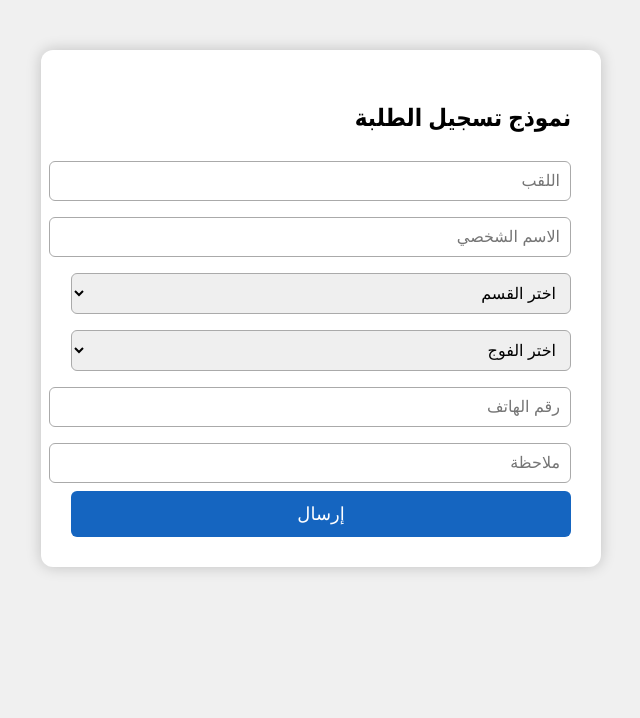
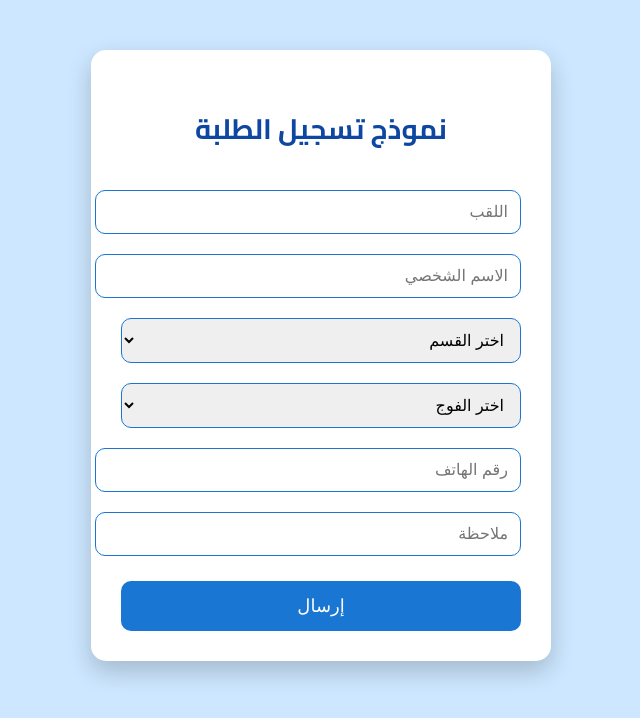
Before and after one commit to hocinebno3131-source/students_app, a Flask app: page / in a window 1280 px wide. Shown: the top 718 px of the page, without its empty margins (319-959 px from the left). Run offline with Flask 3, Linux system fonts and the light colour scheme.

Commit message:
Update form.html

```diff
--- a/templates/form.html
+++ b/templates/form.html
@@ -3,12 +3,63 @@
 <head>
 <meta charset="UTF-8">
 <title>نموذج تسجيل الطلبة</title>
+<link href="https://fonts.googleapis.com/css2?family=Cairo:wght@400;700&display=swap" rel="stylesheet">
 <style>
-        body { font-family: "Segoe UI", Tahoma, Arial; background: #f0f0f0; }
-        .container { max-width: 500px; margin: 50px auto; background: white; padding: 30px; border-radius: 12px; box-shadow: 0 0 15px rgba(0,0,0,0.2); }
-        input, select { width: 100%; padding: 10px; margin: 8px 0; border-radius: 6px; border: 1px solid #aaa; font-size: 16px; }
-        button { width: 100%; padding: 12px; background: #1565c0; color: white; border: none; border-radius: 6px; cursor: pointer; font-size: 18px; }
-        button:hover { background: #0d47a1; }
+    body {
+        font-family: 'Cairo', sans-serif;
+        background: #cce7ff; /* أزرق فاتح */
+        margin: 0;
+        display: flex;
+        justify-content: center;
+        align-items: flex-start;
+        padding-top: 50px;
+    }
+    .container {
+        background: #ffffff;
+        padding: 30px;
+        border-radius: 15px;
+        box-shadow: 0 10px 25px rgba(0,0,0,0.2);
+        width: 400px;
+        text-align: center;
+    }
+    h2 {
+        color: #0d47a1; /* أزرق داكن */
+        margin-bottom: 25px;
+        font-size: 28px;
+    }
+    input, select {
+        width: 100%;
+        padding: 12px;
+        margin: 10px 0;
+        border-radius: 10px;
+        border: 1px solid #1976d2;
+        font-size: 16px;
+        outline: none;
+        transition: 0.3s;
+    }
+    input:focus, select:focus {
+        border-color: #0d47a1;
+        box-shadow: 0 0 8px rgba(13,71,161,0.3);
+    }
+    button {
+        width: 100%;
+        padding: 14px;
+        background: #1976d2;
+        color: white;
+        border: none;
+        border-radius: 10px;
+        font-size: 18px;
+        cursor: pointer;
+        transition: 0.3s;
+        margin-top: 15px;
+    }
+    button:hover {
+        background: #0d47a1;
+        transform: scale(1.03);
+    }
+    option {
+        font-size: 16px;
+    }
 </style>
 </head>
 <body>
@@ -18,7 +69,6 @@
         <input type="text" name="last_name" placeholder="اللقب" required>
         <input type="text" name="first_name" placeholder="الاسم الشخصي" required>
 
-            <!-- القسم -->
         <select name="class" required>
             <option value="">اختر القسم</option>
             <option value="أولى علوم1">أولى علوم1</option>
@@ -30,7 +80,6 @@
             <option value="أولى علوم7">أولى علوم7</option>
         </select>
 
-            <!-- الفوج -->
         <select name="group" required>
             <option value="">اختر الفوج</option>
             <option value="الفوج1">الفوج1</option>
```
Lines whose indentation alone changed are shown as unchanged.
